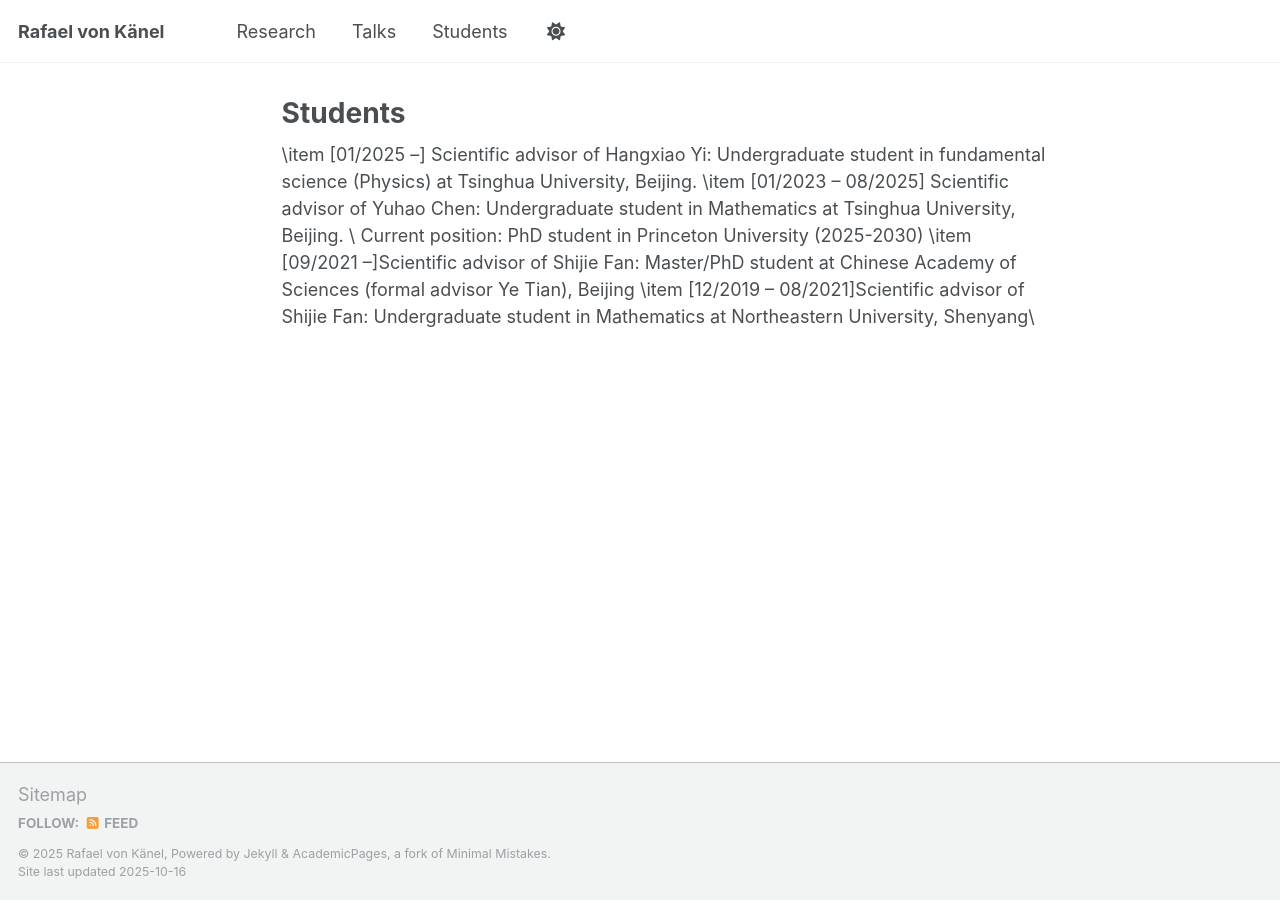
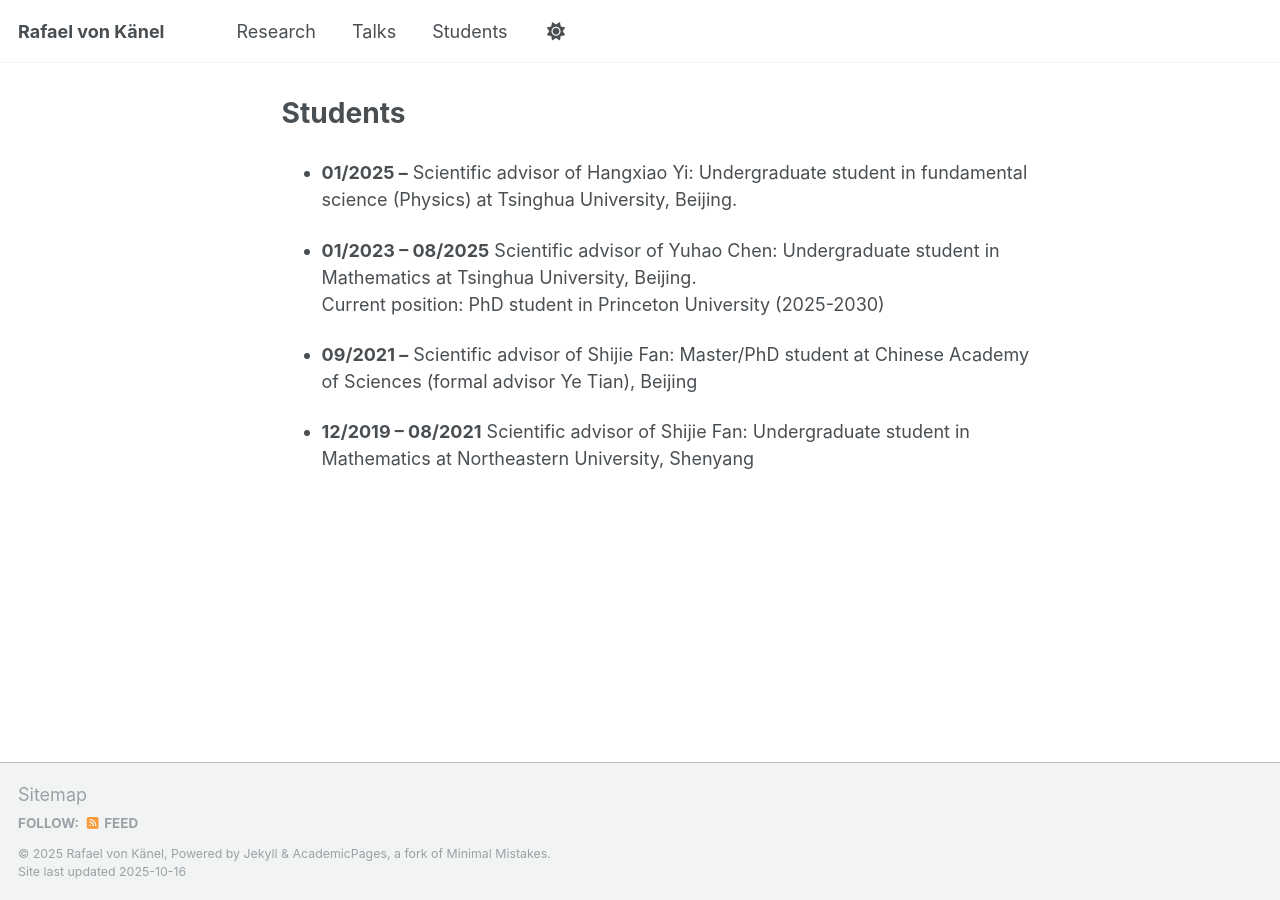
Before and after one commit to rafaelvonkanel/rafaelvonkanel.github.io, a Jekyll site: the page built from _pages/students.md, in a window 1280 px wide. Built offline with Jekyll 4.4.1, drawn with Linux system fonts in a browser that asks for light colours; a script that is not in the unit is left out.

Commit message:
Update students.md

```diff
--- a/_pages/students.md
+++ b/_pages/students.md
@@ -5,8 +5,11 @@ permalink: /students/
 author_profile: false
 ---
 
-\item [01/2025 --] Scientific advisor of Hangxiao Yi: Undergraduate student in fundamental science (Physics) at Tsinghua University, Beijing.
- \item [01/2023 -- 08/2025] Scientific advisor of Yuhao Chen: Undergraduate student in Mathematics at Tsinghua University, Beijing. \\
- Current position: PhD student in Princeton University (2025-2030)
- \item [09/2021 --]Scientific advisor of Shijie Fan: Master/PhD student at Chinese Academy of Sciences (formal advisor Ye Tian), Beijing
- \item [12/2019 -- 08/2021]Scientific advisor of Shijie Fan: Undergraduate student in Mathematics at Northeastern University, Shenyang\\
+- **01/2025 --** Scientific advisor of Hangxiao Yi: Undergraduate student in fundamental science (Physics) at Tsinghua University, Beijing.
+
+- **01/2023 -- 08/2025** Scientific advisor of Yuhao Chen: Undergraduate student in Mathematics at Tsinghua University, Beijing.
+  Current position: PhD student in Princeton University (2025-2030)
+
+- **09/2021 --** Scientific advisor of Shijie Fan: Master/PhD student at Chinese Academy of Sciences (formal advisor Ye Tian), Beijing
+
+- **12/2019 -- 08/2021** Scientific advisor of Shijie Fan: Undergraduate student in Mathematics at Northeastern University, Shenyang
```
